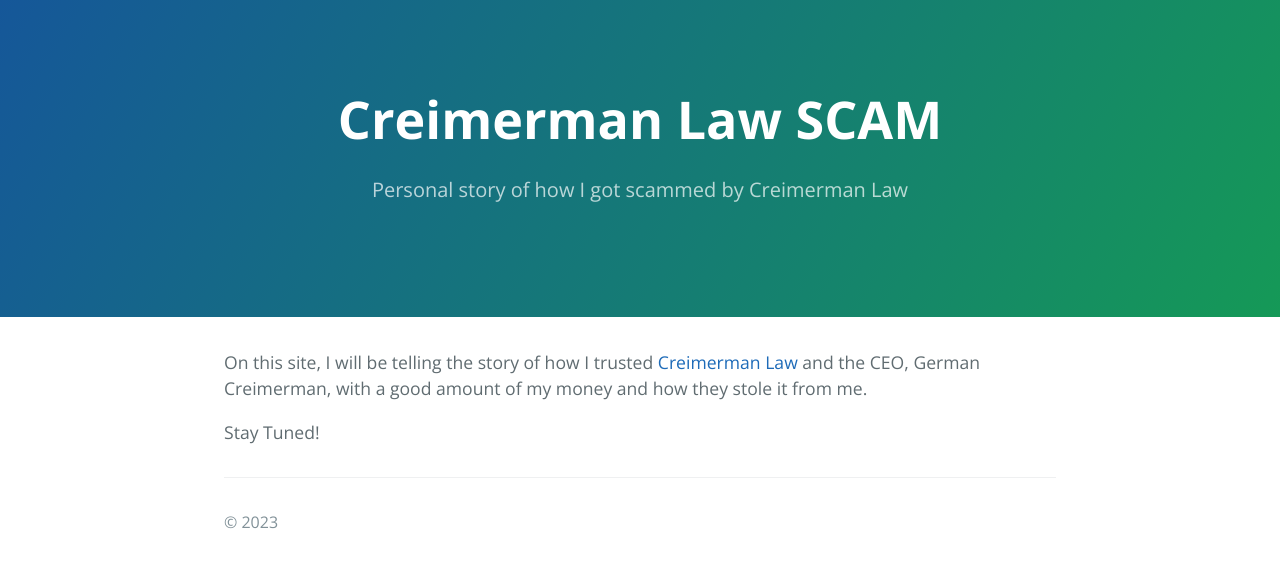
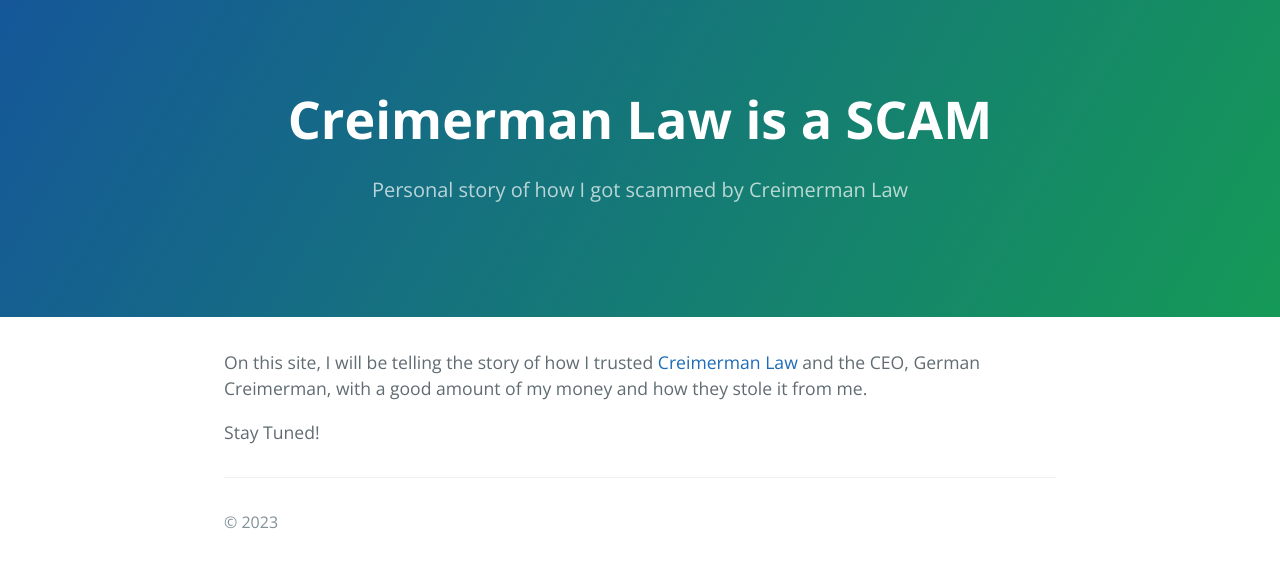
Before and after one commit to creimermanlawfraud/creimerman, a Jekyll site: the page built from index.md, in a window 1280 px wide. Shown: the top 568 px of the page. Built offline with Jekyll 4.4.1, drawn with Linux system fonts in a browser that asks for light colours.

```diff
--- a/_config.yml
+++ b/_config.yml
@@ -1,4 +1,4 @@
-title: Creimerman Law SCAM
+title: Creimerman Law is a SCAM
 description: Personal story of how I got scammed by Creimerman Law
 google_analytics:
 theme: jekyll-theme-cayman
```
